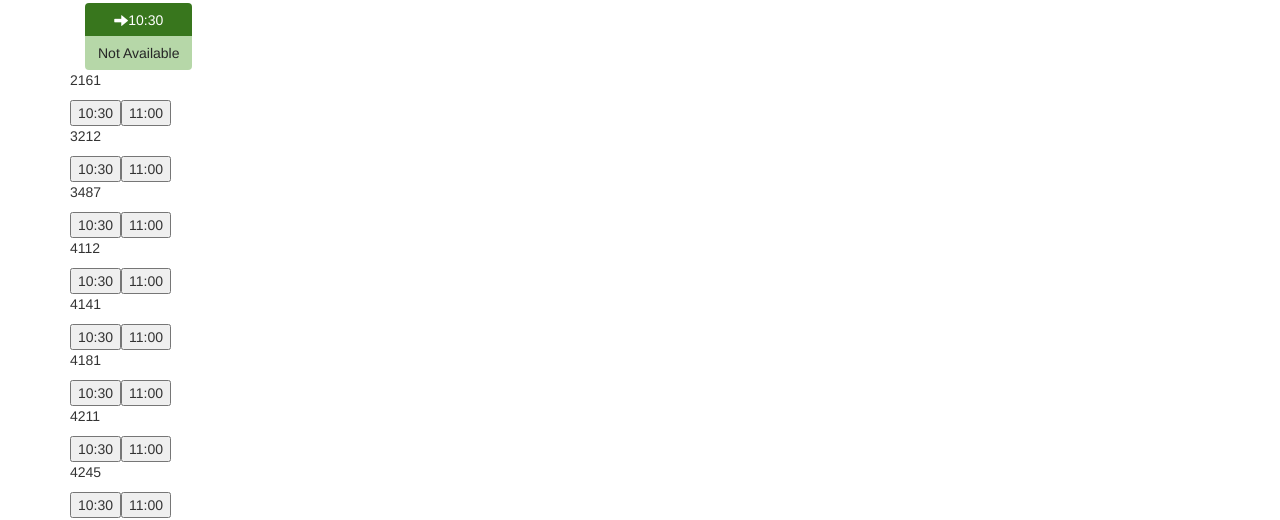
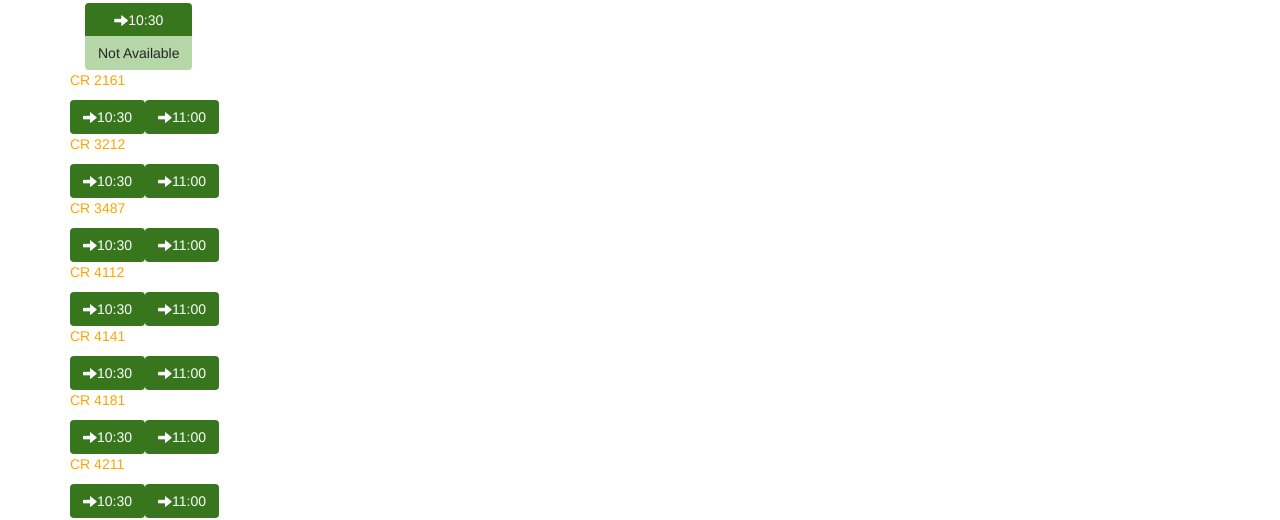
Before and after one commit to bruntrd/tpt_roomer, a website: page server/public/assets/views/index.html in a window 1280 px wide. Shown: the part 286-806 px from the top of the page. Drawn offline with Linux system fonts and the light colour scheme; files that its build step writes are made by us from their sources.

Commit message:
adds some style

```diff
--- a/client/scripts/app.js
+++ b/client/scripts/app.js
@@ -78,8 +78,11 @@ function ajaxCall(){
 function appendInfo(){
     buttonTime();
     for(var i = 0; i<roomArray.length; i++){
-        $('#rooms').append("<div><p>" + roomArray[i].roomNumber + "</p><button>" + thirtyTime + "</button><button>" + sixtyTime + "</button></div>");
+        //if the room is available for at least 1/2 hour then append it
+        //if the room is available for less than one hour append it else "unavailable"
+        $('#rooms').append("<div><p class='room text availYellow'>" + roomArray[i].roomNumber + "</p><button class='btn btn-book'><span class='glyphicon glyphicon-arrow-right' aria-hidden='true'></span>" + thirtyTime + "</button><button class='btn btn-book'><span class='glyphicon glyphicon-arrow-right' aria-hidden='true'></span>" + sixtyTime + "</button></div>");
     }
+
     //$.each(response, function(index, response){
     //    //$('#rooms').append("<div><button>" + thirtyTime + "</button><button>" + sixtyTime + "</button></div>");
     //});
@@ -110,66 +113,66 @@ $(document).ready(function(){
 
 var roomArray = [
     {
-        roomNumber:2161,
+        roomNumber:"CR " + 2161,
         capacity: 10,
         computer: true
     },
     {
-        roomNumber:3212,
+        roomNumber: "CR " + 3212,
         capacity: 10,
         computer: true
     },
     {
-        roomNumber:3487,
+        roomNumber: "CR " + 3487,
         capacity: 4,
         computer: false
     },
     {
-        roomNumber:4112,
+        roomNumber: "CR " + 4112,
         capacity: 4,
         computer: false
     },
     {
-        roomNumber:4141,
+        roomNumber: "CR " + 4141,
         capacity: 4,
         computer: false
     },
     {
-        roomNumber:4181,
+        roomNumber:"CR " + 4181,
         capacity: 8,
         computer: true
     },
     {
-        roomNumber:4211,
+        roomNumber:"CR " + 4211,
         capacity: 4,
         computer: false
     },
     {
-        roomNumber:4245,
+        roomNumber:"CR " + 4245,
         capacity: 111,
         computer: "uknown"
     },
     {
-        roomNumber:4261,
+        roomNumber:"CR " + 4261,
         capacity: 4,
         computer: false
     },
     {
-        roomNumber:4312,
+        roomNumber:"CR " + 4312,
         capacity: 6,
         computer: false
     },{
-        roomNumber:4416,
+        roomNumber:"CR " + 4416,
         capacity: 8,
         computer: false
     },
     {
-        roomNumber:4487,
+        roomNumber:"CR " + 4487,
         capacity: 6,
         computer: false
     },
     {
-        roomNumber:4541,
+        roomNumber:"CR " + 4541,
         capacity: 10,
         computer: true
     },
--- a/server/public/assets/styles/style.css
+++ b/server/public/assets/styles/style.css
@@ -11,6 +11,7 @@
 
 .room30 {
     display: inline-block;
+    border-radius: 5px;
 }
 
 .room60 {
```
Also changed, not shown: server/public/assets/views/index.html (+0 -1 lines), server/public/assets/scripts/app.min.js.
